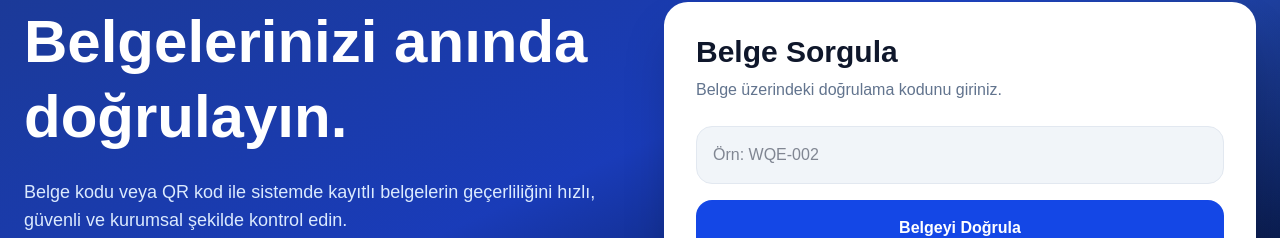
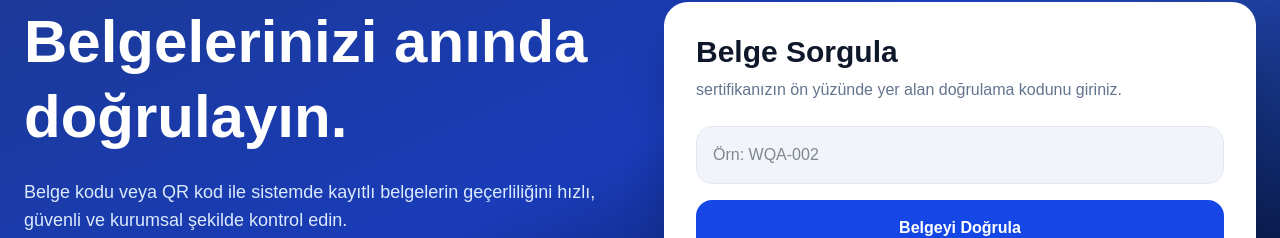
Before and after one commit to muratalan91-commits/wqe-system-final, a Next.js app: page / in a window 1280 px wide. Shown: the part 231-469 px from the top of the page. Built offline with nearby package versions, Linux system fonts and the light colour scheme.

Commit message:
Update page.tsx

```diff
--- a/app/page.tsx
+++ b/app/page.tsx
@@ -122,13 +122,13 @@ export default function Home() {
           <div className="bg-white text-slate-900 rounded-3xl p-8 shadow-2xl">
             <h3 className="text-3xl font-black mb-2">Belge Sorgula</h3>
             <p className="text-slate-500 mb-6">
-              Belge üzerindeki doğrulama kodunu giriniz.
+              sertifikanızın ön yüzünde yer alan doğrulama kodunu giriniz.
             </p>
 
             <input
               value={code}
               onChange={(e) => setCode(e.target.value)}
-              placeholder="Örn: WQE-002"
+              placeholder="Örn: WQA-002"
               className="w-full p-4 rounded-2xl bg-slate-100 border border-slate-200 outline-none mb-4 focus:border-blue-600"
             />
 
```
